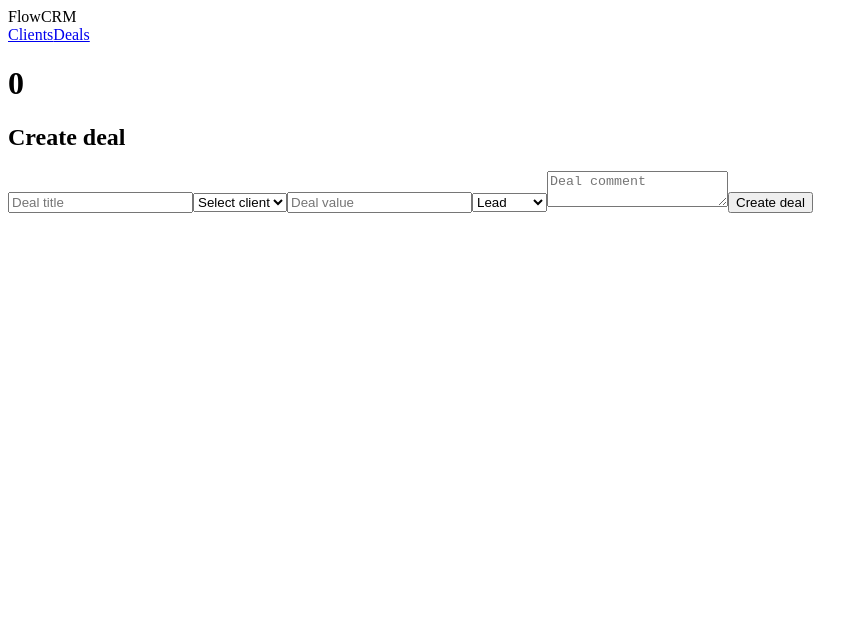
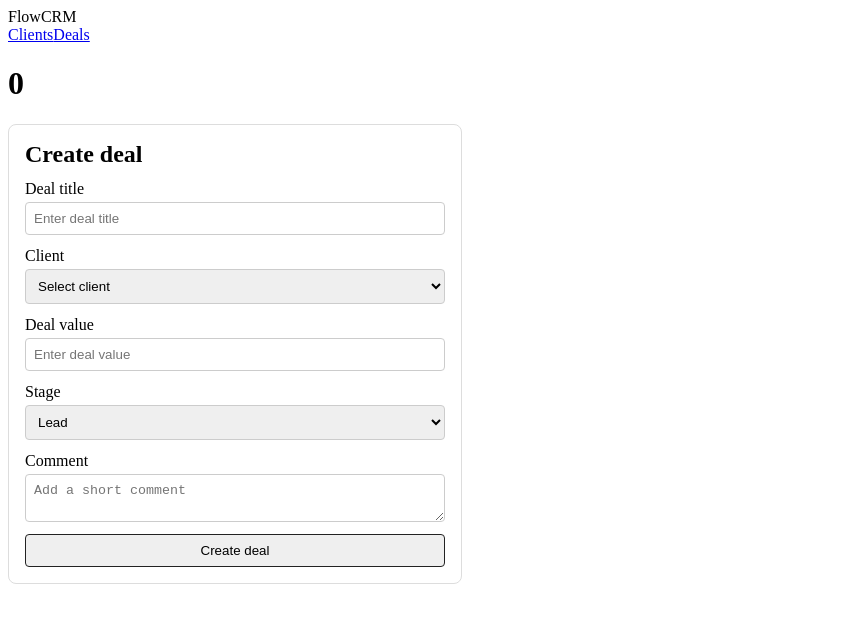
Before and after one commit to vasilyefff/flowcrm, a React (Vite) app: page /deals in a window 1280 px wide. Shown: the top 622 px of the page, without its empty margins (0-868 px from the left). Built offline with nearby package versions, Linux system fonts and the light colour scheme.

Commit message:
improve forms ui and add deal validation

```diff
--- a/src/features/client/create/ClientForm.tsx
+++ b/src/features/client/create/ClientForm.tsx
@@ -71,47 +71,91 @@ export const ClientForm = (props: Props) => {
   }
 
   return (
-    <div style={{ marginTop: 20 }}>
-      <h3 style={{ marginBottom: 10 }}>
-        {isEdit ? 'Edit Client' : 'Add Client'}
-      </h3>
+    <div
+      style={{
+        display: 'flex',
+        flexDirection: 'column',
+        gap: '12px',
+        maxWidth: '420px',
+        padding: '16px',
+        border: '1px solid #ddd',
+        borderRadius: '8px',
+        marginTop: 20,
+      }}
+    >
+      <h3 style={{ margin: 0 }}>{isEdit ? 'Edit Client' : 'Add Client'}</h3>
 
-      <div style={{ marginBottom: 8 }}>
+      <div style={{ display: 'flex', flexDirection: 'column', gap: '4px' }}>
+        <label htmlFor="client-name">Name</label>
         <input
+          id="client-name"
           value={name}
           onChange={(e) => setName(e.target.value)}
           placeholder="Name"
+          style={{
+            padding: '8px',
+            border: '1px solid #ccc',
+            borderRadius: '4px',
+          }}
         />
       </div>
 
-      <div style={{ marginBottom: 8 }}>
+      <div style={{ display: 'flex', flexDirection: 'column', gap: '4px' }}>
+        <label htmlFor="client-email">Email</label>
         <input
+          id="client-email"
           value={email}
           onChange={(e) => setEmail(e.target.value)}
           placeholder="Email"
+          style={{
+            padding: '8px',
+            border: '1px solid #ccc',
+            borderRadius: '4px',
+          }}
         />
       </div>
 
-      <div style={{ marginBottom: 8 }}>
+      <div style={{ display: 'flex', flexDirection: 'column', gap: '4px' }}>
+        <label htmlFor="client-phone">Phone</label>
         <input
+          id="client-phone"
           value={phone}
           onChange={(e) => setPhone(e.target.value)}
           placeholder="Phone"
+          style={{
+            padding: '8px',
+            border: '1px solid #ccc',
+            borderRadius: '4px',
+          }}
         />
       </div>
 
-      <div style={{ marginBottom: 8 }}>
+      <div style={{ display: 'flex', flexDirection: 'column', gap: '4px' }}>
+        <label htmlFor="client-company">Company</label>
         <input
+          id="client-company"
           value={company}
           onChange={(e) => setCompany(e.target.value)}
           placeholder="Company"
+          style={{
+            padding: '8px',
+            border: '1px solid #ccc',
+            borderRadius: '4px',
+          }}
         />
       </div>
 
-      <div style={{ marginBottom: 8 }}>
+      <div style={{ display: 'flex', flexDirection: 'column', gap: '4px' }}>
+        <label htmlFor="client-status">Status</label>
         <select
+          id="client-status"
           value={status}
           onChange={(e) => setStatus(e.target.value as ClientStatus)}
+          style={{
+            padding: '8px',
+            border: '1px solid #ccc',
+            borderRadius: '4px',
+          }}
         >
           <option value="lead">Lead</option>
           <option value="active">Active</option>
@@ -119,11 +163,30 @@ export const ClientForm = (props: Props) => {
         </select>
       </div>
 
-      {error && <p style={{ color: 'red', marginBottom: 8 }}>{error}</p>}
+      {error && <p style={{ color: 'red', margin: 0 }}>{error}</p>}
 
-      <button onClick={handleSubmit}>{isEdit ? 'Save' : 'Add client'}</button>
+      <button
+        onClick={handleSubmit}
+        style={{
+          padding: '8px 12px',
+          border: '1px solid #222',
+          borderRadius: '4px',
+          cursor: 'pointer',
+        }}
+      >
+        {isEdit ? 'Save' : 'Add client'}
+      </button>
+
       {isEdit && (
-        <button onClick={onCancel} style={{ marginLeft: 8 }}>
+        <button
+          onClick={onCancel}
+          style={{
+            padding: '8px 12px',
+            border: '1px solid #ccc',
+            borderRadius: '4px',
+            cursor: 'pointer',
+          }}
+        >
           Cancel
         </button>
       )}
--- a/src/features/deal/create/DealForm.tsx
+++ b/src/features/deal/create/DealForm.tsx
@@ -15,9 +15,15 @@ export const DealForm = ({ onSubmit }: Props) => {
   const [value, setValue] = useState('')
   const [stage, setStage] = useState<DealStage>('lead')
   const [comment, setComment] = useState('')
+  const [error, setError] = useState('')
 
-  const handleSubmit = (event: React.FormEvent<HTMLFormElement>) => {
-    event.preventDefault()
+  const handleSubmit = (e: React.FormEvent<HTMLFormElement>) => {
+    e.preventDefault()
+
+    if (!title.trim() || !clientId || !value.trim()) {
+      setError('Enter deal title, client and value')
+      return
+    }
 
     const data: CreateDealDto = {
       title,
@@ -28,6 +34,7 @@ export const DealForm = ({ onSubmit }: Props) => {
     }
 
     onSubmit(data)
+    setError('')
 
     setClientId('')
     setTitle('')
@@ -37,18 +44,53 @@ export const DealForm = ({ onSubmit }: Props) => {
   }
 
   return (
-    <form onSubmit={handleSubmit}>
-      <h2>Create deal</h2>
+    <form
+      onSubmit={handleSubmit}
+      className="deal-form"
+      style={{
+        display: 'flex',
+        flexDirection: 'column',
+        gap: '12px',
+        maxWidth: '420px',
+        padding: '16px',
+        border: '1px solid #ddd',
+        borderRadius: '8px',
+      }}
+    >
+      <h2 style={{ margin: 0 }}>Create deal</h2>
 
+      <div
+        className="deal-form__field"
+        style={{ display: 'flex', flexDirection: 'column', gap: '4px' }}
+      >
+        <label htmlFor="deal-title">Deal title</label>
         <input
+          id="deal-title"
           value={title}
-        onChange={(event) => setTitle(event.target.value)}
-        placeholder="Deal title"
+          onChange={(e) => setTitle(e.target.value)}
+          placeholder="Enter deal title"
+          style={{
+            padding: '8px',
+            border: '1px solid #ccc',
+            borderRadius: '4px',
+          }}
         />
+      </div>
 
+      <div
+        className="deal-form__field"
+        style={{ display: 'flex', flexDirection: 'column', gap: '4px' }}
+      >
+        <label htmlFor="deal-client">Client</label>
         <select
+          id="deal-client"
           value={clientId}
-        onChange={(event) => setClientId(event.target.value)}
+          onChange={(e) => setClientId(e.target.value)}
+          style={{
+            padding: '8px',
+            border: '1px solid #ccc',
+            borderRadius: '4px',
+          }}
         >
           <option value="">Select client</option>
           {clients.map((client) => (
@@ -57,17 +99,41 @@ export const DealForm = ({ onSubmit }: Props) => {
             </option>
           ))}
         </select>
+      </div>
 
+      <div
+        className="deal-form__field"
+        style={{ display: 'flex', flexDirection: 'column', gap: '4px' }}
+      >
+        <label htmlFor="deal-value">Deal value</label>
         <input
+          id="deal-value"
           value={value}
-        onChange={(event) => setValue(event.target.value)}
-        placeholder="Deal value"
+          onChange={(e) => setValue(e.target.value)}
+          placeholder="Enter deal value"
           type="number"
+          style={{
+            padding: '8px',
+            border: '1px solid #ccc',
+            borderRadius: '4px',
+          }}
         />
+      </div>
 
+      <div
+        className="deal-form__field"
+        style={{ display: 'flex', flexDirection: 'column', gap: '4px' }}
+      >
+        <label htmlFor="deal-stage">Stage</label>
         <select
+          id="deal-stage"
           value={stage}
-        onChange={(event) => setStage(event.target.value as DealStage)}
+          onChange={(e) => setStage(e.target.value as DealStage)}
+          style={{
+            padding: '8px',
+            border: '1px solid #ccc',
+            borderRadius: '4px',
+          }}
         >
           <option value="lead">Lead</option>
           <option value="qualified">Qualified</option>
@@ -75,14 +141,39 @@ export const DealForm = ({ onSubmit }: Props) => {
           <option value="won">Won</option>
           <option value="lost">Lost</option>
         </select>
+      </div>
 
+      <div
+        className="deal-form__field"
+        style={{ display: 'flex', flexDirection: 'column', gap: '4px' }}
+      >
+        <label htmlFor="deal-comment">Comment</label>
         <textarea
+          id="deal-comment"
           value={comment}
-        onChange={(event) => setComment(event.target.value)}
-        placeholder="Deal comment"
+          onChange={(e) => setComment(e.target.value)}
+          placeholder="Add a short comment"
+          style={{
+            padding: '8px',
+            border: '1px solid #ccc',
+            borderRadius: '4px',
+          }}
         />
+      </div>
 
-      <button type="submit">Create deal</button>
+      {error && <p style={{ color: 'red', margin: 0 }}>{error}</p>}
+
+      <button
+        type="submit"
+        style={{
+          padding: '8px 12px',
+          border: '1px solid #222',
+          borderRadius: '4px',
+          cursor: 'pointer',
+        }}
+      >
+        Create deal
+      </button>
     </form>
   )
 }
```
Lines whose indentation alone changed are shown as unchanged.
